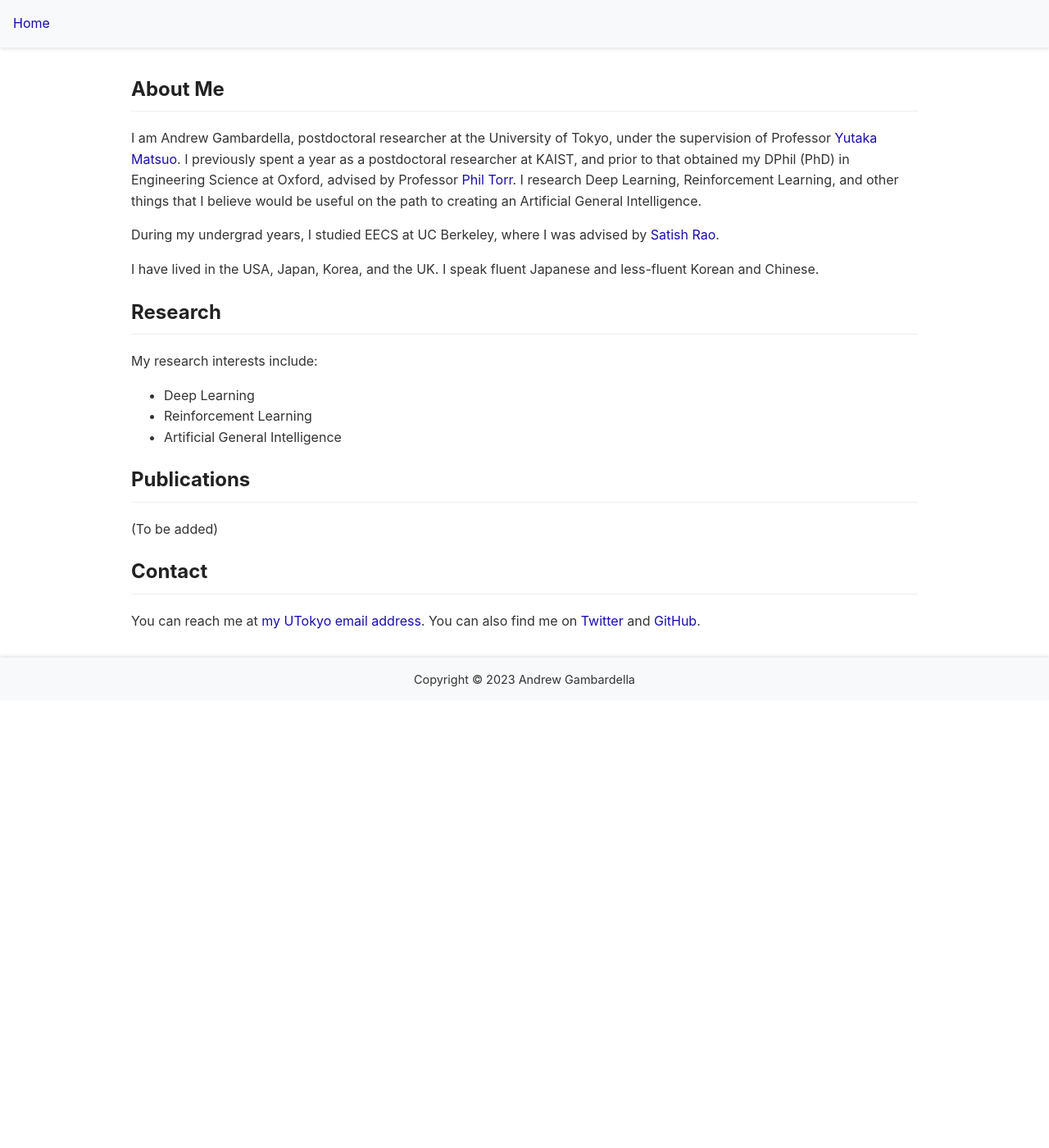
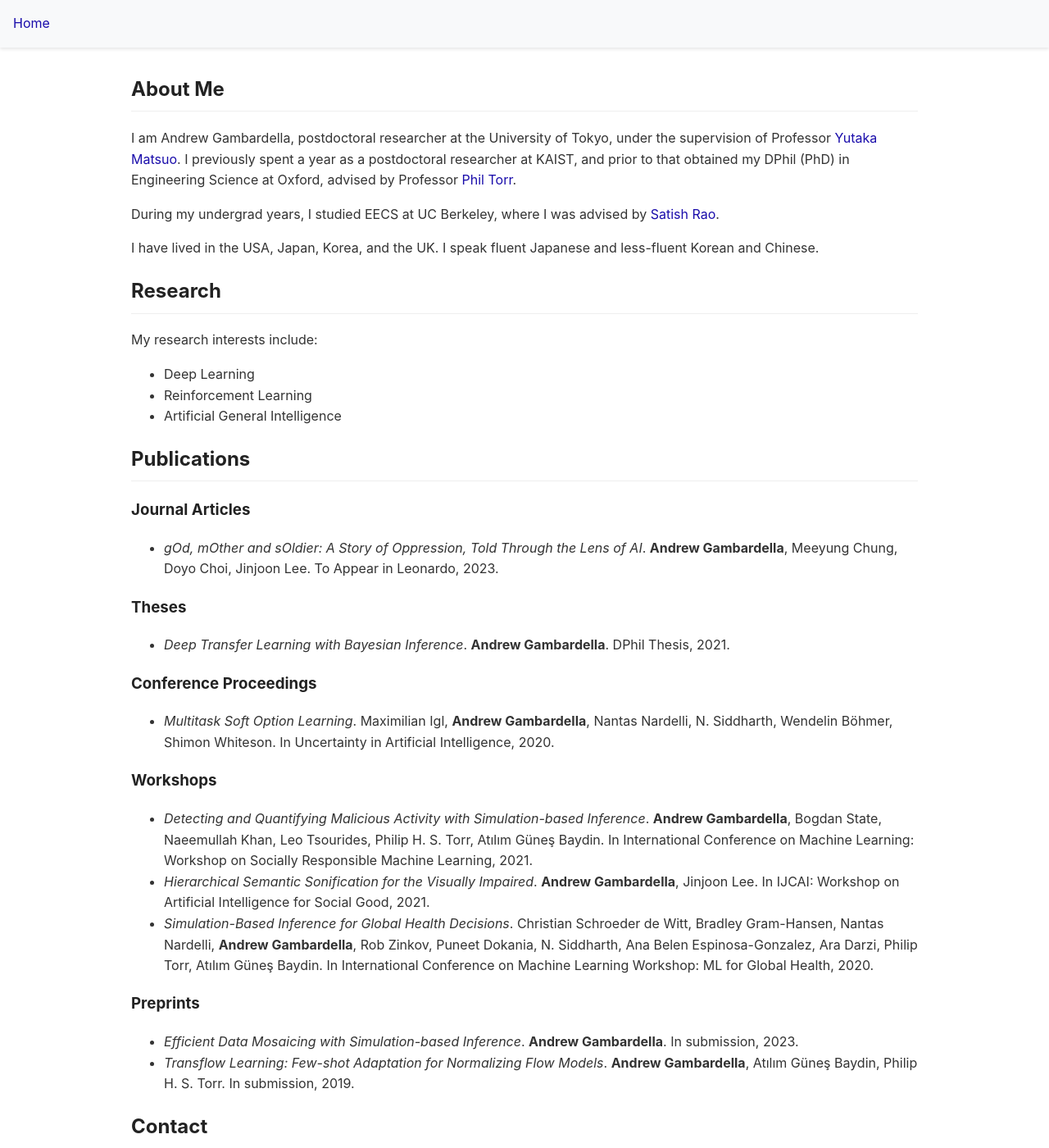
Before and after one commit to atgambardella/atgambardella.github.io, a Jekyll site: the page built from index.md, in a window 1280 px wide and 1400 px high. Shown: the whole window at 82% size. Built offline with Jekyll 4.4.1, drawn with Linux system fonts in a browser that asks for light colours; a script that is not in the unit is left out; our own code applies the rules of GitHub Pages for plain Markdown files.

Commit message:
publication info

```diff
--- a/index.md
+++ b/index.md
@@ -4,7 +4,7 @@ layout: default
 
 ## About Me
 
-I am Andrew Gambardella, postdoctoral researcher at the University of Tokyo, under the supervision of Professor [Yutaka Matsuo](http://ymatsuo.com/). I previously spent a year as a postdoctoral researcher at KAIST, and prior to that obtained my DPhil (PhD) in Engineering Science at Oxford, advised by Professor [Phil Torr](http://www.robots.ox.ac.uk/~tvg/). I research Deep Learning, Reinforcement Learning, and other things that I believe would be useful on the path to creating an Artificial General Intelligence.
+I am Andrew Gambardella, postdoctoral researcher at the University of Tokyo, under the supervision of Professor [Yutaka Matsuo](http://ymatsuo.com/). I previously spent a year as a postdoctoral researcher at KAIST, and prior to that obtained my DPhil (PhD) in Engineering Science at Oxford, advised by Professor [Phil Torr](http://www.robots.ox.ac.uk/~tvg/).
 
 During my undergrad years, I studied EECS at UC Berkeley, where I was advised by [Satish Rao](https://people.eecs.berkeley.edu/~satishr/).
 
@@ -20,7 +20,23 @@ My research interests include:
 
 ## Publications
 
-(To be added)
+### Journal Articles
+- _gOd, mOther and sOldier: A Story of Oppression, Told Through the Lens of AI_. **Andrew Gambardella**, Meeyung Chung, Doyo Choi, Jinjoon Lee. To Appear in Leonardo, 2023.
+
+### Theses
+- _Deep Transfer Learning with Bayesian Inference_. **Andrew Gambardella**. DPhil Thesis, 2021.
+
+### Conference Proceedings
+- _Multitask Soft Option Learning_. Maximilian Igl, **Andrew Gambardella**, Nantas Nardelli, N. Siddharth, Wendelin Böhmer, Shimon Whiteson. In Uncertainty in Artificial Intelligence, 2020.
+
+### Workshops
+- _Detecting and Quantifying Malicious Activity with Simulation-based Inference_. **Andrew Gambardella**, Bogdan State, Naeemullah Khan, Leo Tsourides, Philip H. S. Torr, Atılım Güneş Baydin. In International Conference on Machine Learning: Workshop on Socially Responsible Machine Learning, 2021.
+- _Hierarchical Semantic Sonification for the Visually Impaired_. **Andrew Gambardella**, Jinjoon Lee. In IJCAI: Workshop on Artificial Intelligence for Social Good, 2021.
+- _Simulation-Based Inference for Global Health Decisions_. Christian Schroeder de Witt, Bradley Gram-Hansen, Nantas Nardelli, **Andrew Gambardella**, Rob Zinkov, Puneet Dokania, N. Siddharth, Ana Belen Espinosa-Gonzalez, Ara Darzi, Philip Torr, Atılım Güneş Baydin. In International Conference on Machine Learning Workshop: ML for Global Health, 2020.
+
+### Preprints
+- _Efficient Data Mosaicing with Simulation-based Inference_. **Andrew Gambardella**. In submission, 2023.
+- _Transflow Learning: Few-shot Adaptation for Normalizing Flow Models_. **Andrew Gambardella**, Atılım Güneş Baydin, Philip H. S. Torr. In submission, 2019.
 
 ## Contact
 
```
Also changed, not shown: about.md (+1 -1 lines).
